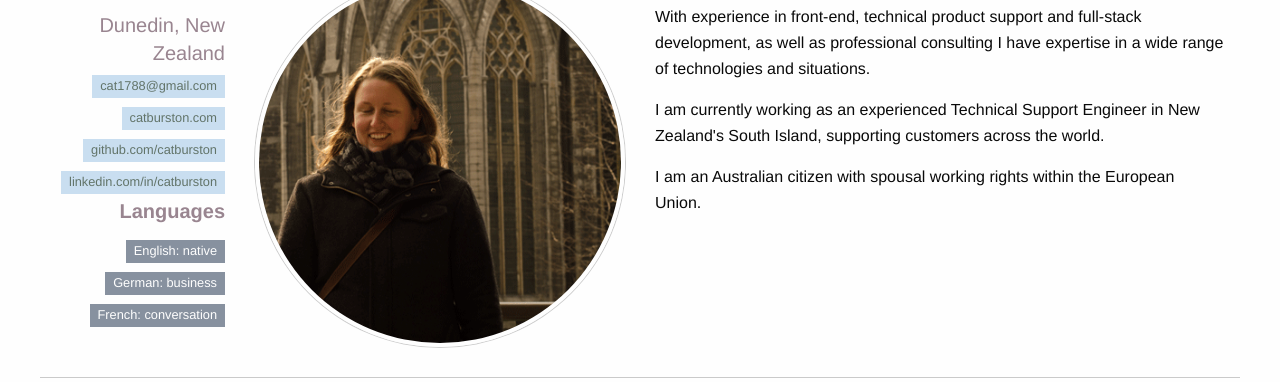
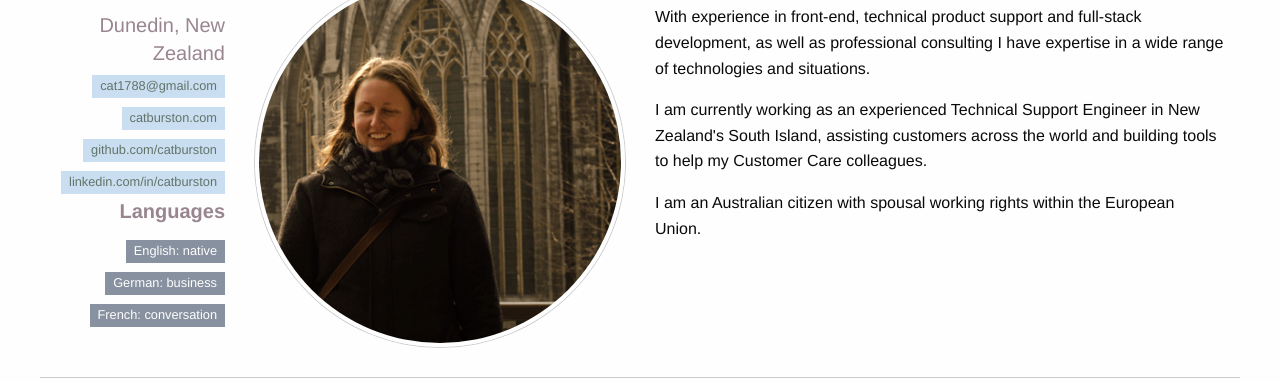
Before and after one commit to catburston/catburston.github.io, a website: page index.html in a window 1280 px wide. Shown: the part 87-469 px from the top of the page. Drawn offline with Linux system fonts and the light colour scheme.

Commit message:
update to About Me section

```diff
--- a/index.html
+++ b/index.html
@@ -78,7 +78,7 @@
         <div class="small-12 large-6 columns about">
           <h4>About me</h4>
           <p>With experience in front-end, technical product support and full-stack development, as well as professional consulting I have expertise in a wide range of technologies and situations.</p>
-          <p>I am currently working as an experienced Technical Support Engineer in New Zealand's South Island, supporting customers across the world.</p>
+          <p>I am currently working as an experienced Technical Support Engineer in New Zealand's South Island, assisting customers across the world and building tools to help my Customer Care colleagues.</p>
           <p>I am an Australian citizen with spousal working rights within the European Union.</p>
         </div>
       </div>
```
